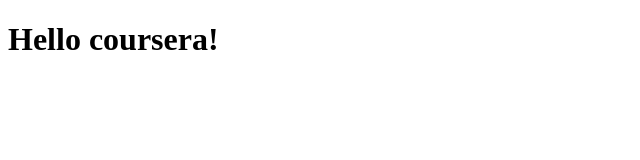
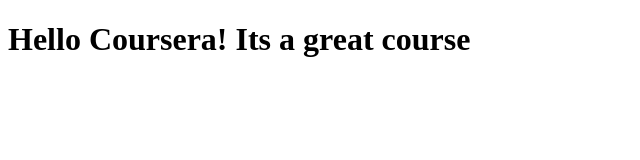
Before and after one commit to priyanshhu04/Test, a plain HTML site: page site/index.html in a window 1280 px wide. Shown: the whole page, without its empty margins (0-640 px from the left). Drawn offline with Linux system fonts and the light colour scheme.

Commit message:
small addition to our page content.

```diff
--- a/site/index.html
+++ b/site/index.html
@@ -6,6 +6,6 @@
  	<title>Hello Coursera</title>
  </head>
  <body>
- <h1>Hello coursera!</h1>
+ <h1>Hello Coursera! Its a great course</h1>
  </body>
  </html>
```
